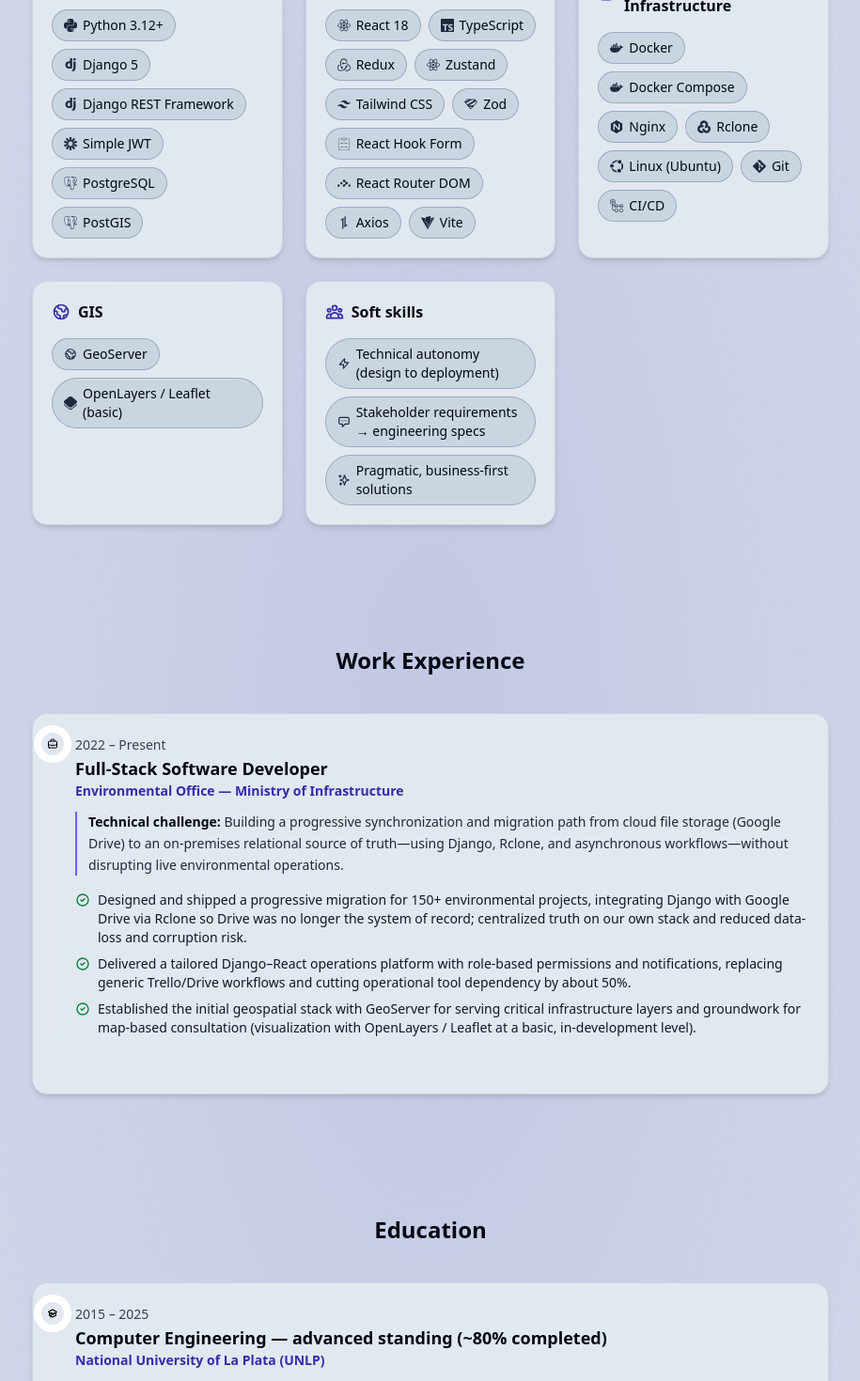
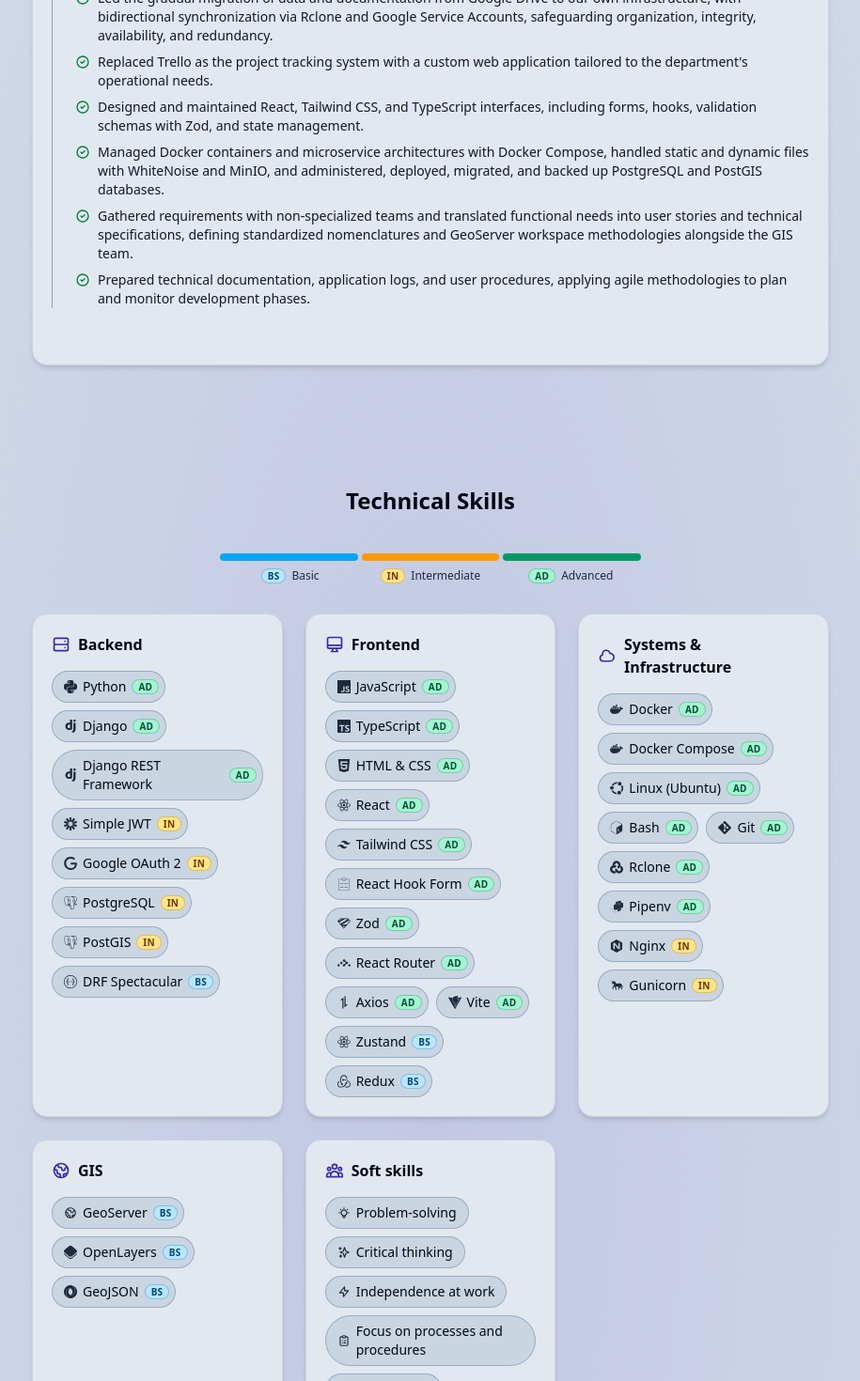
Before and after one commit to Joaquin-Montorsi/landing_cv, a React (Vite) app: page / in a window 1280 px wide. Shown: the part 1220-2690 px from the top of the page at 94% size, without its empty margins (182-1097 px from the left). Built offline with nearby package versions, Linux system fonts and the light colour scheme.

Commit message:
feat(components): :sparkles: Update CV data representation
-refactor /src/data.js

-refactor Education.jsx & Skills.jsx components

- add SkillLevelBar.jsx UI component

```diff
--- a/src/App.jsx
+++ b/src/App.jsx
@@ -27,12 +27,12 @@
 
         <main>
           <Hero />
-          <Projects />
+          <Experience />
           <Skills />
-          <Experience />
           <Education />
           <Languages />
           <Personal />
+          <Projects />
           <Contact />
         </main>
 
--- a/src/components/Education.jsx
+++ b/src/components/Education.jsx
@@ -19,21 +19,24 @@
 
       <GlassCard>
         <Timeline>
-          <TimelineItem>
+          {education.map((entry) => (
+            <TimelineItem key={entry.institution}>
               <TimelinePoint icon={HiOutlineAcademicCap} />
               <TimelineContent>
+                {entry.period && (
                   <TimelineTime className="text-gray-700 dark:text-gray-400">
-                {education.period}
+                    {entry.period}
                   </TimelineTime>
+                )}
                 <TimelineTitle className="text-gray-950 dark:text-white">
-                {education.degree}
+                  {entry.degree}
                 </TimelineTitle>
                 <TimelineBody>
                   <p className="mb-3 text-sm font-semibold text-indigo-800 dark:text-indigo-300">
-                  {education.institution}
+                    {entry.institution}
                   </p>
                   <ul className="space-y-2">
-                  {education.details.map((d, i) => (
+                    {entry.details.map((d, i) => (
                       <li key={i} className="flex gap-2 text-sm text-gray-900 dark:text-gray-100">
                         <HiOutlineCheckCircle className="mt-0.5 h-4 w-4 shrink-0 text-green-700 dark:text-green-400" />
                         <span>{d}</span>
@@ -43,6 +46,7 @@
                 </TimelineBody>
               </TimelineContent>
             </TimelineItem>
+          ))}
         </Timeline>
       </GlassCard>
     </section>
--- a/src/components/Skills.jsx
+++ b/src/components/Skills.jsx
@@ -5,18 +5,25 @@
   HiOutlineGlobe,
   HiOutlineUserGroup,
   HiOutlineLightningBolt,
-  HiOutlineChatAlt,
+  HiOutlineLightBulb,
+  HiOutlineClipboardList,
+  HiOutlineRefresh,
   HiOutlineSparkles,
   HiOutlineCode,
 } from "react-icons/hi"
 import {
   SiDjango,
   SiJsonwebtokens,
+  SiGoogle,
+  SiSwagger,
   SiPostgresql,
   SiPython,
+  SiJavascript,
+  SiHtml5,
   SiReact,
   SiTypescript,
   SiOpenlayers,
+  SiJson,
   SiRedux,
   SiZod,
   SiReacthookform,
@@ -25,45 +32,57 @@
   SiVite,
   SiDocker,
   SiRclone,
-  SiGithubactions,
+  SiGnubash,
+  SiPypi,
   SiGit,
   SiTailwindcss,
   SiNginx,
+  SiGunicorn,
   SiUbuntu,
 } from "react-icons/si"
 import SectionTitle from "./ui/SectionTitle"
 import GlassCard from "./ui/GlassCard"
+import SkillLevelBar, { levels, levelBadgeClass } from "./ui/SkillLevelBar"
 import { skills } from "../data"
 
 const skillIcons = {
-  "Django 5": SiDjango,
+  "Python": SiPython,
+  "Django": SiDjango,
   "Django REST Framework": SiDjango,
   "Simple JWT": SiJsonwebtokens,
+  "Google OAuth 2": SiGoogle,
   "PostgreSQL": SiPostgresql,
   "PostGIS": SiPostgresql,
-  "Python 3.12+": SiPython,
-  "React 18": SiReact,
+  "DRF Spectacular": SiSwagger,
+  "JavaScript": SiJavascript,
   "TypeScript": SiTypescript,
-  "OpenLayers / Leaflet (basic)": SiOpenlayers,
+  "HTML & CSS": SiHtml5,
+  "React": SiReact,
   "Tailwind CSS": SiTailwindcss,
-  "Redux": SiRedux,
-  "Zustand": SiReact,
+  "React Hook Form": SiReacthookform,
   "Zod": SiZod,
-  "React Hook Form": SiReacthookform,
-  "React Router DOM": SiReactrouter,
+  "React Router": SiReactrouter,
   "Axios": SiAxios,
   "Vite": SiVite,
+  "Zustand": SiReact,
+  "Redux": SiRedux,
   "Docker": SiDocker,
   "Docker Compose": SiDocker,
+  "Linux (Ubuntu)": SiUbuntu,
+  "Bash": SiGnubash,
+  "Git": SiGit,
+  "Rclone": SiRclone,
+  "Pipenv": SiPypi,
+  "Nginx": SiNginx,
+  "Gunicorn": SiGunicorn,
   "GeoServer": HiOutlineGlobe,
-  "Nginx": SiNginx,
-  "Rclone": SiRclone,
-  "Linux (Ubuntu)": SiUbuntu,
-  "Git": SiGit,
-  "CI/CD": SiGithubactions,
-  "Technical autonomy (design to deployment)": HiOutlineLightningBolt,
-  "Stakeholder requirements → engineering specs": HiOutlineChatAlt,
-  "Pragmatic, business-first solutions": HiOutlineSparkles,
+  "OpenLayers": SiOpenlayers,
+  "GeoJSON": SiJson,
+  "Problem-solving": HiOutlineLightBulb,
+  "Critical thinking": HiOutlineSparkles,
+  "Independence at work": HiOutlineLightningBolt,
+  "Focus on processes and procedures": HiOutlineClipboardList,
+  "Adaptability": HiOutlineRefresh,
 }
 
 const categories = [
@@ -79,6 +98,10 @@
     <section className="mx-auto w-full max-w-4xl px-6 py-16">
       <SectionTitle>Technical Skills</SectionTitle>
 
+      <div className="mb-8 flex justify-center">
+        <SkillLevelBar />
+      </div>
+
       <div className="grid grid-cols-1 gap-6 sm:grid-cols-2 lg:grid-cols-3">
         {categories.map(({ key, label, icon: CatIcon }) => (
           <GlassCard key={key}>
@@ -87,15 +110,24 @@
               <h3 className="font-semibold text-gray-950 dark:text-white">{label}</h3>
             </div>
             <div className="flex flex-wrap gap-2">
-              {skills[key].map((skill) => {
-                const Icon = skillIcons[skill] || HiOutlineCode
+              {skills[key].map(({ name, level }) => {
+                const Icon = skillIcons[name] || HiOutlineCode
+                const levelStyle = levels[level]
                 return (
                   <span
-                    key={skill}
-                    className="inline-flex items-center gap-1.5 rounded-full border border-slate-400/80 bg-slate-300 px-3 py-1.5 text-sm font-medium text-gray-950 dark:border-slate-500 dark:bg-slate-700 dark:text-gray-100"
+                    key={name}
+                    className={`inline-flex items-center gap-1.5 rounded-full border border-slate-400/80 bg-slate-300 py-1.5 pl-3 text-sm font-medium text-gray-950 dark:border-slate-500 dark:bg-slate-700 dark:text-gray-100 ${
+                      levelStyle ? "pr-1.5" : "pr-3"
+                    }`}
+                    title={levelStyle ? `${name} — ${level}` : name}
                   >
                     <Icon className="h-3.5 w-3.5 shrink-0 text-slate-800 dark:text-slate-200" />
-                    {skill}
+                    {name}
+                    {levelStyle && (
+                      <span className={`${levelBadgeClass} ${levelStyle.badge}`}>
+                        {levelStyle.abbr}
+                      </span>
+                    )}
                   </span>
                 )
               })}
--- /dev/null
+++ b/src/components/ui/SkillLevelBar.jsx
@@ -0,0 +1,51 @@
+export const levelScale = [
+  {
+    name: "Basic",
+    abbr: "bs",
+    bar: "bg-sky-500 dark:bg-sky-400",
+    badge:
+      "border-sky-700/30 bg-sky-200 text-sky-900 dark:border-sky-300/40 dark:bg-sky-900/70 dark:text-sky-100",
+  },
+  {
+    name: "Intermediate",
+    abbr: "in",
+    bar: "bg-amber-500 dark:bg-amber-400",
+    badge:
+      "border-amber-700/30 bg-amber-200 text-amber-900 dark:border-amber-300/40 dark:bg-amber-900/70 dark:text-amber-100",
+  },
+  {
+    name: "Advanced",
+    abbr: "ad",
+    bar: "bg-emerald-600 dark:bg-emerald-400",
+    badge:
+      "border-emerald-700/30 bg-emerald-200 text-emerald-900 dark:border-emerald-300/40 dark:bg-emerald-900/70 dark:text-emerald-100",
+  },
+]
+
+export const levels = Object.fromEntries(levelScale.map((entry) => [entry.name, entry]))
+
+export const levelBadgeClass =
+  "inline-flex items-center rounded-full border px-1.5 py-0.5 text-[10px] font-bold uppercase leading-none tracking-wide"
+
+export default function SkillLevelBar({ className = "" }) {
+  return (
+    <div className={`w-full max-w-md ${className}`}>
+      <div className="flex gap-1" aria-hidden>
+        {levelScale.map(({ abbr, bar }) => (
+          <span key={abbr} className={`h-2 flex-1 rounded-full ${bar}`} />
+        ))}
+      </div>
+      <ul
+        className="m-0 mt-2 grid list-none grid-cols-3 p-0 text-xs text-gray-800 dark:text-gray-200"
+        aria-label="Proficiency scale"
+      >
+        {levelScale.map(({ name, abbr, badge }) => (
+          <li key={abbr} className="flex items-center justify-center gap-1.5">
+            <span className={`${levelBadgeClass} ${badge}`}>{abbr}</span>
+            {name}
+          </li>
+        ))}
+      </ul>
+    </div>
+  )
+}
--- a/src/data.js
+++ b/src/data.js
@@ -1,8 +1,8 @@
 export const profile = {
   name: "Joaquín Montorsi",
-  title: "Full-Stack Software Developer",
+  title: "Full-Stack Developer | Backend & Data Management",
   summary:
-    "Full-Stack Developer with an engineering background and 4+ years of technical experience. I specialize in robust web applications and improving data infrastructure—turning legacy, fragmented setups into scalable Django–React platforms. My work combines rigorous problem-solving with pragmatic systems tooling (Docker, Nginx, Rclone) so information stays consistent, secure, and available for environmental and public-sector teams.",
+    "Full-Stack Developer specializing in backend development, with experience in the design, development, testing, deployment, and maintenance of Dockerized web applications, RESTful APIs, and databases. Advanced knowledge of Python, Django, React, TypeScript, Docker, and Linux, along with experience in security using JWT, data synchronization, and geospatial tools. I work best in teams that promote technical learning, agile methodologies, and process documentation.",
   contact: {
     email: "joaquinmontorsi@gmail.com",
     phone: "+54 221-654-5669",
@@ -35,60 +35,78 @@
 
 export const skills = {
   backend: [
-    "Python 3.12+",
-    "Django 5",
-    "Django REST Framework",
-    "Simple JWT",
-    "PostgreSQL",
-    "PostGIS",
+    { name: "Python", level: "Advanced" },
+    { name: "Django", level: "Advanced" },
+    { name: "Django REST Framework", level: "Advanced" },
+    { name: "Simple JWT", level: "Intermediate" },
+    { name: "Google OAuth 2", level: "Intermediate" },
+    { name: "PostgreSQL", level: "Intermediate" },
+    { name: "PostGIS", level: "Intermediate" },
+    { name: "DRF Spectacular", level: "Basic" },
   ],
   frontend: [
-    "React 18",
-    "TypeScript",
-    "Redux",
-    "Zustand",
-    "Tailwind CSS",
-    "Zod",
-    "React Hook Form",
-    "React Router DOM",
-    "Axios",
-    "Vite",
+    { name: "JavaScript", level: "Advanced" },
+    { name: "TypeScript", level: "Advanced" },
+    { name: "HTML & CSS", level: "Advanced" },
+    { name: "React", level: "Advanced" },
+    { name: "Tailwind CSS", level: "Advanced" },
+    { name: "React Hook Form", level: "Advanced" },
+    { name: "Zod", level: "Advanced" },
+    { name: "React Router", level: "Advanced" },
+    { name: "Axios", level: "Advanced" },
+    { name: "Vite", level: "Advanced" },
+    { name: "Zustand", level: "Basic" },
+    { name: "Redux", level: "Basic" },
   ],
   systems: [
-    "Docker",
-    "Docker Compose",
-    "Nginx",
-    "Rclone",
-    "Linux (Ubuntu)",
-    "Git",
-    "CI/CD",
+    { name: "Docker", level: "Advanced" },
+    { name: "Docker Compose", level: "Advanced" },
+    { name: "Linux (Ubuntu)", level: "Advanced" },
+    { name: "Bash", level: "Advanced" },
+    { name: "Git", level: "Advanced" },
+    { name: "Rclone", level: "Advanced" },
+    { name: "Pipenv", level: "Advanced" },
+    { name: "Nginx", level: "Intermediate" },
+    { name: "Gunicorn", level: "Intermediate" },
   ],
-  gisTools: ["GeoServer", "OpenLayers / Leaflet (basic)"],
+  gisTools: [
+    { name: "GeoServer", level: "Basic" },
+    { name: "OpenLayers", level: "Basic" },
+    { name: "GeoJSON", level: "Basic" },
+  ],
   other: [
-    "Technical autonomy (design to deployment)",
-    "Stakeholder requirements → engineering specs",
-    "Pragmatic, business-first solutions",
+    { name: "Problem-solving", level: null },
+    { name: "Critical thinking", level: null },
+    { name: "Independence at work", level: null },
+    { name: "Focus on processes and procedures", level: null },
+    { name: "Adaptability", level: null },
   ],
 }
 
 export const experience = [
   {
-    role: "Full-Stack Software Developer",
-    company: "Environmental Office — Ministry of Infrastructure",
+    role: "Full-Stack Developer",
+    company: "Ministry of Infrastructure of the Province of Buenos Aires",
     period: "2022 – Present",
     technicalChallenge:
       "Building a progressive synchronization and migration path from cloud file storage (Google Drive) to an on-premises relational source of truth—using Django, Rclone, and asynchronous workflows—without disrupting live environmental operations.",
     achievements: [
-      "Designed and shipped a progressive migration for 150+ environmental projects, integrating Django with Google Drive via Rclone so Drive was no longer the system of record; centralized truth on our own stack and reduced data-loss and corruption risk.",
-      "Delivered a tailored Django–React operations platform with role-based permissions and notifications, replacing generic Trello/Drive workflows and cutting operational tool dependency by about 50%.",
-      "Established the initial geospatial stack with GeoServer for serving critical infrastructure layers and groundwork for map-based consultation (visualization with OpenLayers / Leaflet at a basic, in-development level).",
+      "Designed, developed, tested, and maintained a web portal for the management and administration of environmental projects, covering front-end, back-end, and database work.",
+      "Built and maintained RESTful APIs with Python, Django, and Django REST Framework, including JWT authentication, granular user permissions, and endpoint documentation.",
+      "Led the gradual migration of data and documentation from Google Drive to our own infrastructure, with bidirectional synchronization via Rclone and Google Service Accounts, safeguarding organization, integrity, availability, and redundancy.",
+      "Replaced Trello as the project tracking system with a custom web application tailored to the department's operational needs.",
+      "Designed and maintained React, Tailwind CSS, and TypeScript interfaces, including forms, hooks, validation schemas with Zod, and state management.",
+      "Managed Docker containers and microservice architectures with Docker Compose, handled static and dynamic files with WhiteNoise and MinIO, and administered, deployed, migrated, and backed up PostgreSQL and PostGIS databases.",
+      "Gathered requirements with non-specialized teams and translated functional needs into user stories and technical specifications, defining standardized nomenclatures and GeoServer workspace methodologies alongside the GIS team.",
+      "Prepared technical documentation, application logs, and user procedures, applying agile methodologies to plan and monitor development phases.",
     ],
   },
 ]
 
-export const education = {
+export const education = [
+  {
     institution: "National University of La Plata (UNLP)",
-  degree: "Computer Engineering — advanced standing (~80% completed)",
+    degree: "Computer Engineering — on hiatus",
     period: "2015 – 2025",
     details: [
       "University Analyst Programmer track — advanced standing",
@@ -97,10 +115,19 @@
       "English course — Level 2",
       "Strong foundation in computing fundamentals, data structures, and systems-oriented thinking",
     ],
-}
+  },
+  {
+    institution: "Technical School No. 2 in 9 de Julio",
+    degree: "Electromechanical Technician — completed",
+    period: null,
+    details: [
+      "Technical secondary education with an engineering-oriented curriculum",
+    ],
+  },
+]
 
 export const languages = [
   { name: "Spanish", abbr: "Ñ", level: "Native", certificate: null },
-  { name: "English", abbr: "EN", level: "B1", certificate: "Capacitacion-Ingles-Senado.webp" },
+  { name: "English", abbr: "EN", level: "B2", certificate: "Capacitacion-Ingles-Senado.webp" },
   { name: "Italian", abbr: "IT", level: "A1", certificate: null },
 ]
--- a/src/main.jsx
+++ b/src/main.jsx
@@ -6,9 +6,32 @@
 
 initThemeMode({ version: 4, defaultMode: 'auto' })
 
+// Flowbite Timeline defaults use undefined `primary-*` colors and a white ring
+// meant for bare page backgrounds — override to match GlassCard + site accents.
+const theme = {
+  timeline: {
+    root: {
+      direction: {
+        vertical: "relative border-l border-slate-400 dark:border-slate-600",
+      },
+    },
+    item: {
+      point: {
+        marker: {
+          icon: {
+            base: "h-3 w-3 text-indigo-700 dark:text-indigo-300",
+            wrapper:
+              "absolute -left-3 flex h-6 w-6 items-center justify-center rounded-full bg-indigo-200 ring-8 ring-slate-200 dark:bg-indigo-900 dark:ring-slate-800",
+          },
+        },
+      },
+    },
+  },
+}
+
 createRoot(document.getElementById('root')).render(
   <StrictMode>
-    <ThemeProvider>
+    <ThemeProvider theme={theme}>
       <ThemeConfig mode="auto" />
       <App />
     </ThemeProvider>
```
Lines whose indentation alone changed are shown as unchanged.
